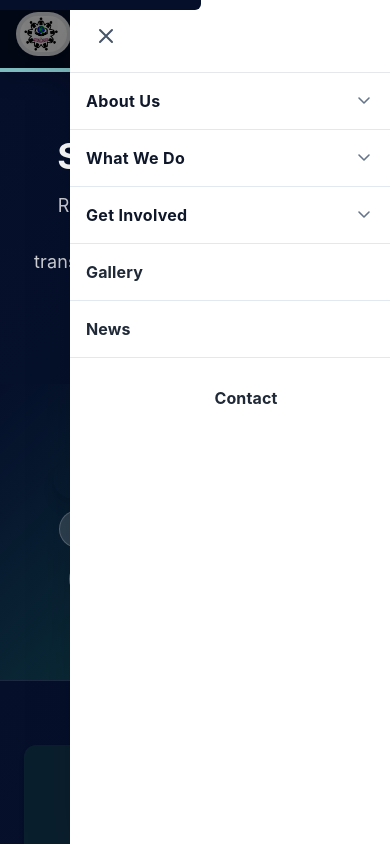
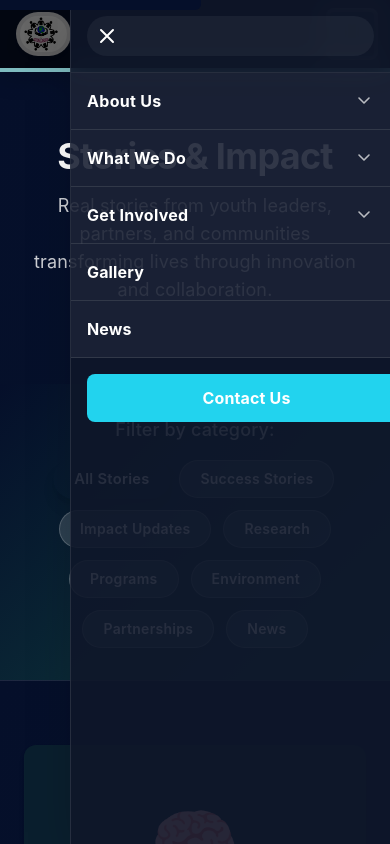
Before and after one commit to DerrickOmwanza/yoniserd, a React (Create React App) app: page /yoniserd/news in a window 390 px wide. Both pictures are taken after a click on the button "Toggle navigation menu". Built offline with nearby package versions, Linux system fonts and the light colour scheme.

Commit message:
Implement modern glass-morphism design for mobile menu: add backdrop blur, transparent backgrounds, white text, and enhanced visual hierarchy
Amp-Thread-ID: https://ampcode.com/threads/T-019c117b-1990-7297-807c-2790171aa377
Co-authored-by: Amp <amp@ampcode.com>

```diff
--- a/src/components/Navbar.jsx
+++ b/src/components/Navbar.jsx
@@ -151,7 +151,7 @@ const Navbar = () => {
       {/* Mobile Navigation - Slide-in Drawer */}
       {/* Backdrop overlay */}
       <div
-        className={`fixed inset-0 bg-black/50 z-40 lg:hidden transition-opacity duration-300 ${
+        className={`fixed inset-0 bg-black/60 z-40 lg:hidden transition-opacity duration-300 ${
           isMenuOpen ? 'opacity-100' : 'opacity-0 pointer-events-none'
         }`}
         onClick={closeMenu}
@@ -161,7 +161,7 @@ const Navbar = () => {
       {/* Slide-in drawer panel */}
       <div
         id="mobile-menu"
-        className={`fixed top-0 right-0 h-screen w-80 bg-white shadow-2xl z-50 lg:hidden transform transition-transform duration-300 ease-out flex flex-col ${
+        className={`fixed top-0 right-0 h-screen w-80 bg-slate-900/90 backdrop-blur-lg shadow-2xl z-50 lg:hidden transform transition-transform duration-300 ease-out flex flex-col border-l border-white/10 ${
           isMenuOpen ? 'translate-x-0' : 'translate-x-full'
         }`}
         role="dialog"
@@ -169,15 +169,15 @@ const Navbar = () => {
         aria-modal="true"
       >
         {/* Close button */}
-        <div className="flex flex-shrink-0 justify-end p-4 border-b border-slate-200">
+        <div className="flex flex-shrink-0 justify-end p-4 border-b border-white/10">
           <button
             type="button"
             onClick={closeMenu}
-            className="p-2 rounded-full hover:bg-slate-100 focus:outline-none focus:ring-2 focus:ring-inset focus:ring-blue-500 transition-colors"
+            className="p-2 rounded-full hover:bg-white/10 focus:outline-none focus:ring-2 focus:ring-inset focus:ring-cyan-400 transition-colors"
             aria-label="Close navigation menu"
           >
             <svg
-              className="w-6 h-6 text-slate-600"
+              className="w-6 h-6 text-white"
               fill="none"
               strokeLinecap="round"
               strokeLinejoin="round"
@@ -191,18 +191,18 @@ const Navbar = () => {
         </div>
 
         {/* Mobile menu content */}
-        <div className="flex-1 overflow-y-auto bg-white w-full">
+        <div className="flex-1 overflow-y-auto bg-transparent w-full">
           {dropdownMenus.map((menu) => (
             <div key={menu.label}>
               <button
                  type="button"
-                 className="w-full px-4 py-4 text-left bg-white hover:bg-slate-100 focus:outline-none focus:ring-2 focus:ring-inset focus:ring-blue-500 transition-all duration-200 flex items-center justify-between border-b border-slate-200 cursor-pointer z-10 relative"
+                 className="w-full px-4 py-4 text-left bg-white/5 hover:bg-white/15 focus:outline-none focus:ring-2 focus:ring-inset focus:ring-cyan-400 transition-all duration-200 flex items-center justify-between border-b border-white/10 cursor-pointer z-10 relative"
                  onClick={() => handleMobileToggle(menu.label)}
                  aria-expanded={Boolean(mobileDropdowns[menu.label])}
                >
-                 <span className="text-slate-900 font-bold text-base block">{menu.label}</span>
-                <svg
-                  className={`w-5 h-5 text-slate-500 transition-transform ${mobileDropdowns[menu.label] ? 'rotate-180' : ''}`}
+                 <span className="text-white font-bold text-base block">{menu.label}</span>
+                 <svg
+                   className={`w-5 h-5 text-white/70 transition-transform ${mobileDropdowns[menu.label] ? 'rotate-180' : ''}`}
                   viewBox="0 0 20 20"
                   fill="none"
                   xmlns="http://www.w3.org/2000/svg"
@@ -220,10 +220,10 @@ const Navbar = () => {
                         closeMenu();
                         setMobileDropdowns({});
                       }}
-                      className="block w-full px-6 py-3 bg-slate-50 hover:bg-slate-100 transition-colors text-slate-800 border-b border-slate-200"
+                      className="block w-full px-6 py-3 bg-white/5 hover:bg-white/10 transition-colors text-white border-b border-white/10"
                     >
-                      <strong className="block text-slate-900 text-sm font-bold">{item.label}</strong>
-                      <span className="text-xs text-slate-700 block leading-tight">{item.description}</span>
+                      <strong className="block text-white text-sm font-bold">{item.label}</strong>
+                      <span className="text-xs text-white/70 block leading-tight">{item.description}</span>
                     </NavLink>
                   ))}
                 </div>
@@ -235,7 +235,7 @@ const Navbar = () => {
             <NavLink
               key={link.label}
               to={link.to}
-              className="block w-full px-4 py-4 font-bold text-slate-900 bg-white hover:bg-slate-100 transition-colors border-b border-slate-200 text-base"
+              className="block w-full px-4 py-4 font-bold text-white bg-white/5 hover:bg-white/15 transition-colors border-b border-white/10 text-base"
               onClick={() => {
                 closeMenu();
                 setMobileDropdowns({});
@@ -247,13 +247,13 @@ const Navbar = () => {
 
           <NavLink
             to="/contact"
-            className="block w-full brand-cta m-4 px-4 py-3 text-center font-bold text-base"
+            className="block w-full m-4 px-4 py-3 text-center font-bold text-base bg-cyan-400 text-slate-900 rounded-lg hover:bg-cyan-300 transition-colors"
             onClick={() => {
               closeMenu();
               setMobileDropdowns({});
             }}
           >
-            Contact
+            Contact Us
           </NavLink>
         </div>
       </div>
--- a/src/index.css
+++ b/src/index.css
@@ -283,7 +283,9 @@ footer address {
 #mobile-menu {
 	display: flex !important;
 	flex-direction: column !important;
-	background-color: #ffffff !important;
+	background: rgba(15, 23, 42, 0.9) !important;
+	backdrop-filter: blur(12px) !important;
+	-webkit-backdrop-filter: blur(12px) !important;
 	position: fixed !important;
 	top: 0 !important;
 	right: 0 !important;
@@ -292,13 +294,14 @@ footer address {
 	min-width: 320px !important;
 	max-width: 100% !important;
 	z-index: 50 !important;
+	border-left: 1px solid rgba(255, 255, 255, 0.1) !important;
 }
 
 /* Close button area */
 #mobile-menu > div:first-child {
 	flex-shrink: 0 !important;
-	border-bottom: 1px solid #e5e7eb !important;
-	background-color: #ffffff !important;
+	border-bottom: 1px solid rgba(255, 255, 255, 0.1) !important;
+	background-color: transparent !important;
 }
 
 /* Main menu content area */
@@ -306,14 +309,14 @@ footer address {
 	flex: 1 1 auto !important;
 	overflow-y: auto !important;
 	-webkit-overflow-scrolling: touch !important;
-	background-color: #ffffff !important;
+	background-color: transparent !important;
 	width: 100% !important;
 	display: flex !important;
 	flex-direction: column !important;
 }
 
 .mobile-dropdown {
-	background: #f9fafb;
+	background: rgba(255, 255, 255, 0.05);
 	border-left: 4px solid var(--primary-blue);
 	padding: 0;
 	display: flex;
@@ -327,42 +330,43 @@ footer address {
 	display: block;
 	width: 100%;
 	padding: 0.75rem 1rem;
-	color: #1f2937;
+	color: #ffffff;
 	text-decoration: none;
 	font-size: 0.95rem;
 	transition: background-color 150ms ease;
-	border-bottom: 1px solid #e5e7eb;
+	border-bottom: 1px solid rgba(255, 255, 255, 0.1);
 }
 
 .mobile-dropdown a strong {
-	color: #111827;
+	color: #ffffff;
 	font-weight: 700;
 }
 
 .mobile-dropdown a span {
-	color: #6b7280;
+	color: rgba(255, 255, 255, 0.7);
 }
 
 .mobile-dropdown a:hover {
-	background-color: #e5e7eb;
+	background-color: rgba(255, 255, 255, 0.1);
 }
 
 .mobile-dropdown a:active {
-	background-color: #d1d5db;
+	background-color: rgba(255, 255, 255, 0.15);
 }
 
 #mobile-menu a {
-	color: #1f2937 !important;
+	color: #ffffff !important;
 	text-decoration: none !important;
 	display: block !important;
 	width: 100% !important;
 }
 
 #mobile-menu button {
-	background-color: #ffffff !important;
-	color: #1f2937 !important;
+	background-color: rgba(255, 255, 255, 0.05) !important;
+	color: #ffffff !important;
 	display: flex !important;
 	width: 100% !important;
+	border-color: rgba(255, 255, 255, 0.1) !important;
 }
 
 /* --- Hero + sections --- */
```
